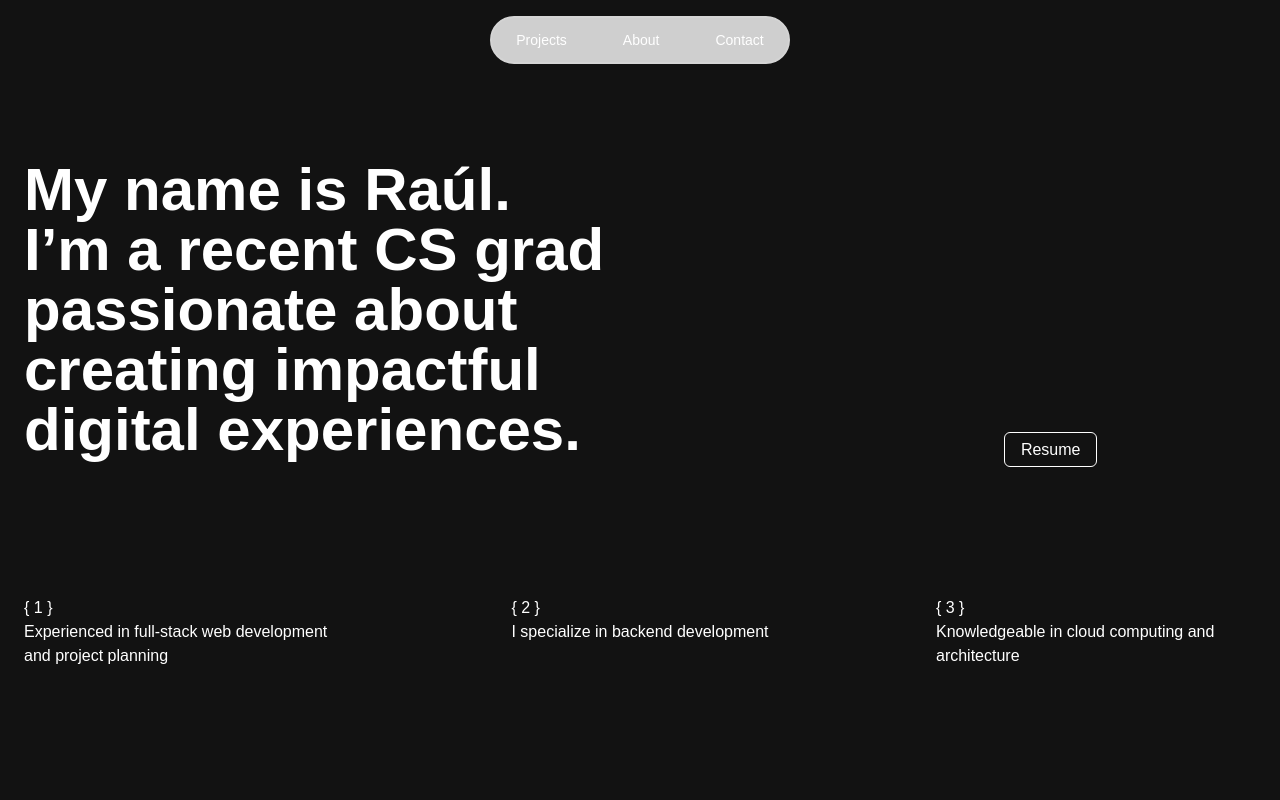
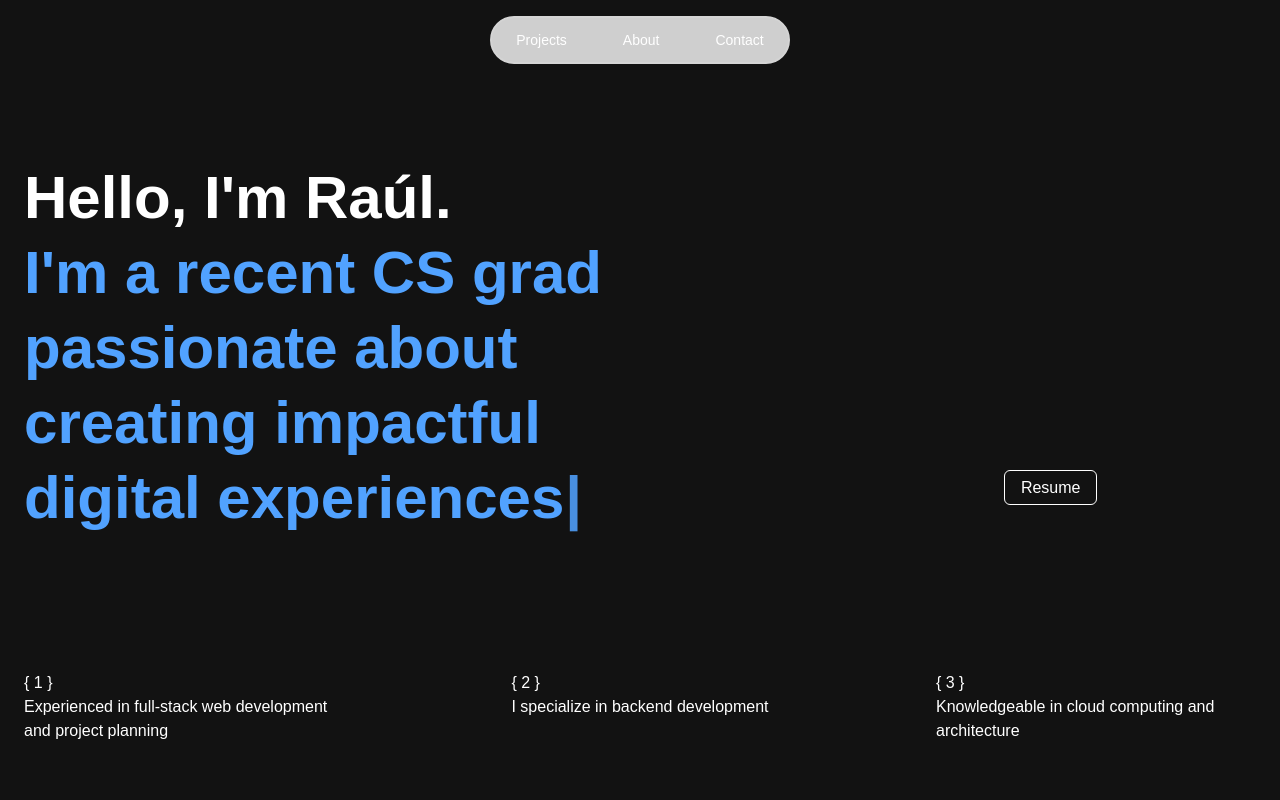
Before and after one commit to Rawwu/rawwufolio, a Next.js app: page / in a window 1280 px wide. Shown: the top 800 px of the page. Built offline with nearby package versions, Linux system fonts and the light colour scheme.

Commit message:
Animate hero section text with typewriting effect Add typwriter-effect dependency

```diff
--- a/components/Hero.tsx
+++ b/components/Hero.tsx
@@ -1,24 +1,41 @@
 "use client";
-import { motion } from 'framer-motion';
+import Typewriter from 'typewriter-effect';
 
 export default function Hero() {
   return (
     <section className="dark:bg-neutral-900">
-            {/* Main Hero Section */}
       <div className="flex flex-col md:flex-row items-center justify-between px-6 pt-20 pb-20 max-w-7xl mx-auto">
+        {/* Left Column - Animated Text */}
         <div className="md:w-2/3 text-center md:text-left space-y-4">
-                    {/* Left Column */}
-                    <h1 className="text-4xl md:text-6xl font-bold mb-4">
-                        My name is Raúl.<br />
-                        I’m a recent CS grad<br />
-                        passionate about<br />
-                        creating impactful<br />
-                        digital experiences.
+          <h1 className="text-4xl md:text-6xl font-bold mb-4 text-white leading-tight">
+            Hello, I'm Raúl.
+            <br />
+            <span className="text-blue-400 block whitespace-pre-line">
+              {/* Typewriting animation */}
+              <Typewriter
+                onInit={(typewriter) => {
+                  typewriter
+                    .typeString("I'm a recent CS grad\n")
+                    .pauseFor(50)
+                    .typeString("passionate about\n")
+                    .pauseFor(50)
+                    .typeString("creating impactful  \n")
+                    .pauseFor(50)
+                    .typeString("digital experiences")
+                    .start();
+                }}
+                options={{
+                  delay: 50,
+                  cursor: "|",
+                }}
+              />
+            </span>
           </h1>
         </div>
+
+        {/* Right column - Resume Button */}
         <div className="md:w-1/3 flex flex-col items-center justify-center">
-                    {/* Right Column */}
-                    <div className='mt-20 md:mt-66'>
+          <div className="mt-20 md:mt-66">
             <a
               href="/Resume-Raul-Mtz.pdf"
               target="_blank"
@@ -27,10 +44,10 @@ export default function Hero() {
             >
               Resume
             </a>
-
           </div>
         </div>
       </div>
+
       {/* 3 Points */}
       <div className="max-w-7xl mx-auto px-6 mt-10 pb-20 dark:bg-neutral-900">
         <div className="flex flex-col md:flex-row justify-between items-start gap-8 text-left">
--- a/package.json
+++ b/package.json
@@ -17,7 +17,8 @@
     "next": "15.3.3",
     "react": "^19.0.0",
     "react-dom": "^19.0.0",
-    "tailwind-merge": "^3.3.1"
+    "tailwind-merge": "^3.3.1",
+    "typewriter-effect": "^2.22.0"
   },
   "devDependencies": {
     "@eslint/eslintrc": "^3",
```
Also changed, not shown: 1 other file (tests, documents, lock files or other folders). Lines whose indentation alone changed are shown as unchanged.
